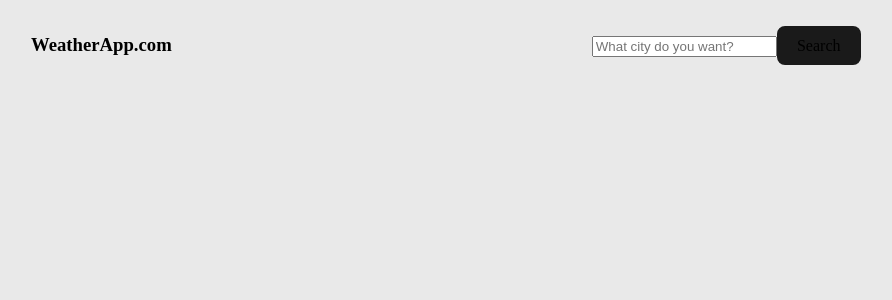
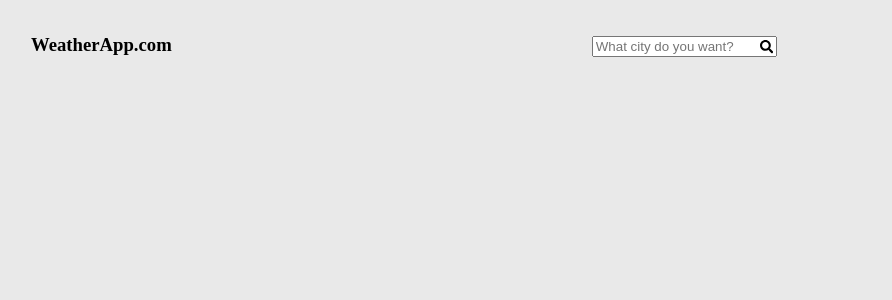
Before and after one commit to GabrielNew/WeatherApi, a React (Vite) app: page / in a window 1280 px wide. Shown: the top 300 px of the page, without its empty margins (159-1051 px from the left). Built offline with nearby package versions, Linux system fonts and the light colour scheme.

Commit message:
Add icon in input

```diff
--- a/package.json
+++ b/package.json
@@ -12,7 +12,8 @@
   "dependencies": {
     "dotenv": "^16.4.5",
     "react": "^18.3.1",
-    "react-dom": "^18.3.1"
+    "react-dom": "^18.3.1",
+    "react-icons": "^5.3.0"
   },
   "devDependencies": {
     "@eslint/js": "^9.9.0",
--- a/src/pages/Home/index.jsx
+++ b/src/pages/Home/index.jsx
@@ -1,4 +1,5 @@
 import { useState } from "react";
+import { FaSearch } from "react-icons/fa";
 import "./styles.css";
 
 const Home = () => {
@@ -43,7 +44,7 @@ const Home = () => {
           onChange={onChange}
         />
         <button type="button" onClick={getData}>
-          Search
+          <FaSearch id="SearchIcon" />
         </button>
       </div>
     </header>
--- a/src/pages/Home/styles.css
+++ b/src/pages/Home/styles.css
@@ -6,22 +6,17 @@ body {
 }
 
 button {
-  border-radius: 8px;
-  border: 1px solid transparent;
-  padding: 0.6em 1.2em;
-  font-size: 1em;
-  font-weight: 500;
-  font-family: inherit;
-  background-color: #1a1a1a;
+  border: none;
+  padding: 0;
+  background: none;
   cursor: pointer;
-  transition: border-color 0.25s;
-}
-button:hover {
-  border-color: #646cff;
+  position: relative;
+  top: 3px;
+  right: 17px;
 }
 button:focus,
 button:focus-visible {
-  outline: 4px auto -webkit-focus-ring-color;
+  outline: none;
 }
 
 #Title {
@@ -33,3 +28,8 @@ button:focus-visible {
 #UserInput {
   display: inline-block;
 }
+
+#SearchIcon {
+  display: inline;
+  position: relative;
+}
```
Also changed, not shown: 1 other file (tests, documents, lock files or other folders).
